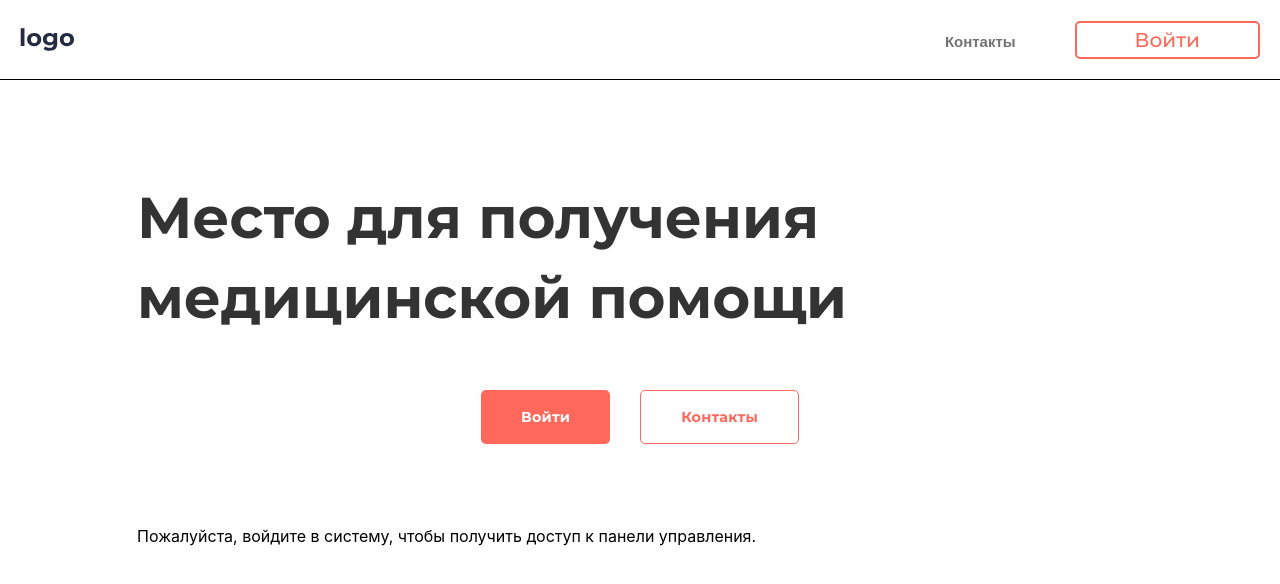
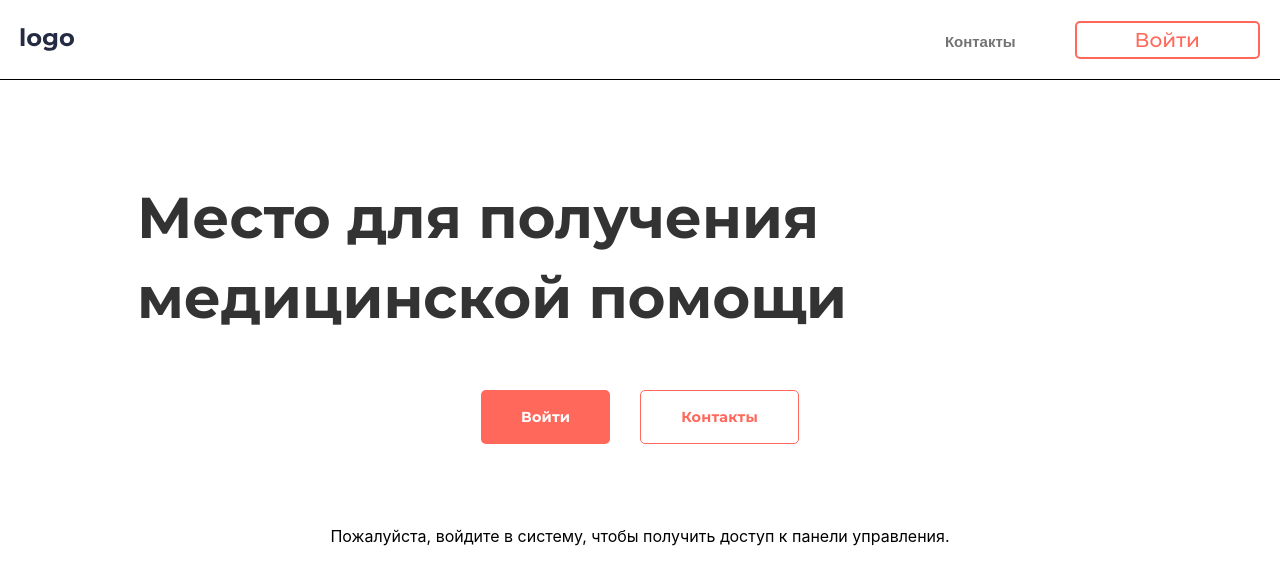
Before and after one commit to Anton2-7/medical, a React (Create React App) app: page / in a window 1280 px wide. Shown: the top 584 px of the page. Built offline with nearby package versions, Linux system fonts and the light colour scheme.

Commit message:
fix(package.json): changed url adress

```diff
--- a/package.json
+++ b/package.json
@@ -1,6 +1,6 @@
 {
   "name": "testing",
-  "homepage": "https://anton2-7.github.io/medical",
+  "homepage": "https://anton2-7.github.io/",
   "version": "0.1.0",
   "private": true,
   "dependencies": {
--- a/src/pages/Home.css
+++ b/src/pages/Home.css
@@ -12,6 +12,9 @@
   max-width: 720px;
   min-width: 500px;
   margin-bottom: 33px;
+}
+.center {
+  text-align: center;
 }
 .btn-login {
   background: transparent;
--- a/src/pages/Home.jsx
+++ b/src/pages/Home.jsx
@@ -47,7 +47,7 @@ function Home() {
                     <div className="card-descr">Рыба текст</div>
                 </Link>
 
-            </div>) : (<div>Пожалуйста, войдите в систему, чтобы получить доступ к панели управления.</div>)}
+            </div>) : (<div className='center'>Пожалуйста, войдите в систему, чтобы получить доступ к панели управления.</div>)}
 
         </div >
     )
```
